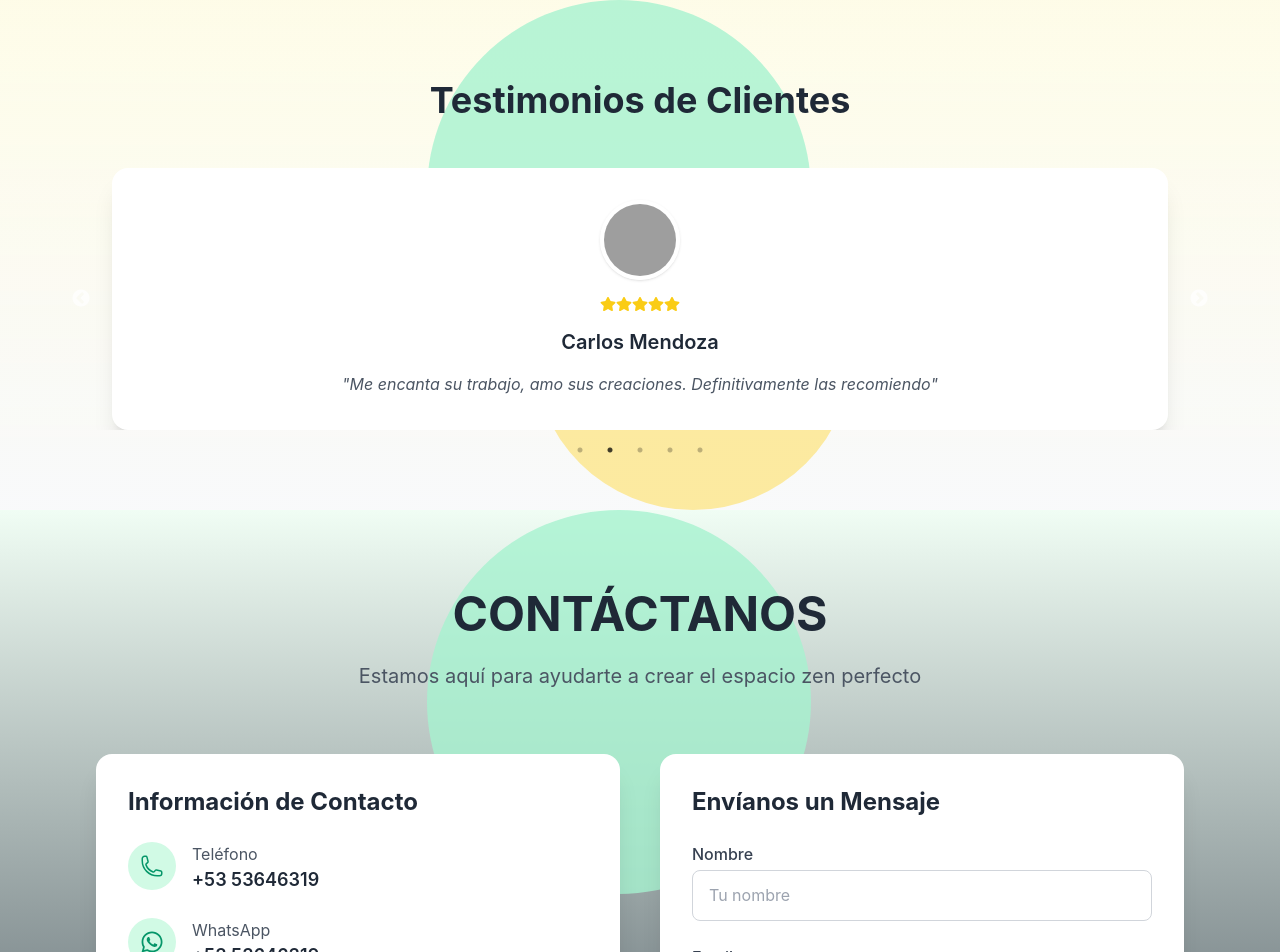
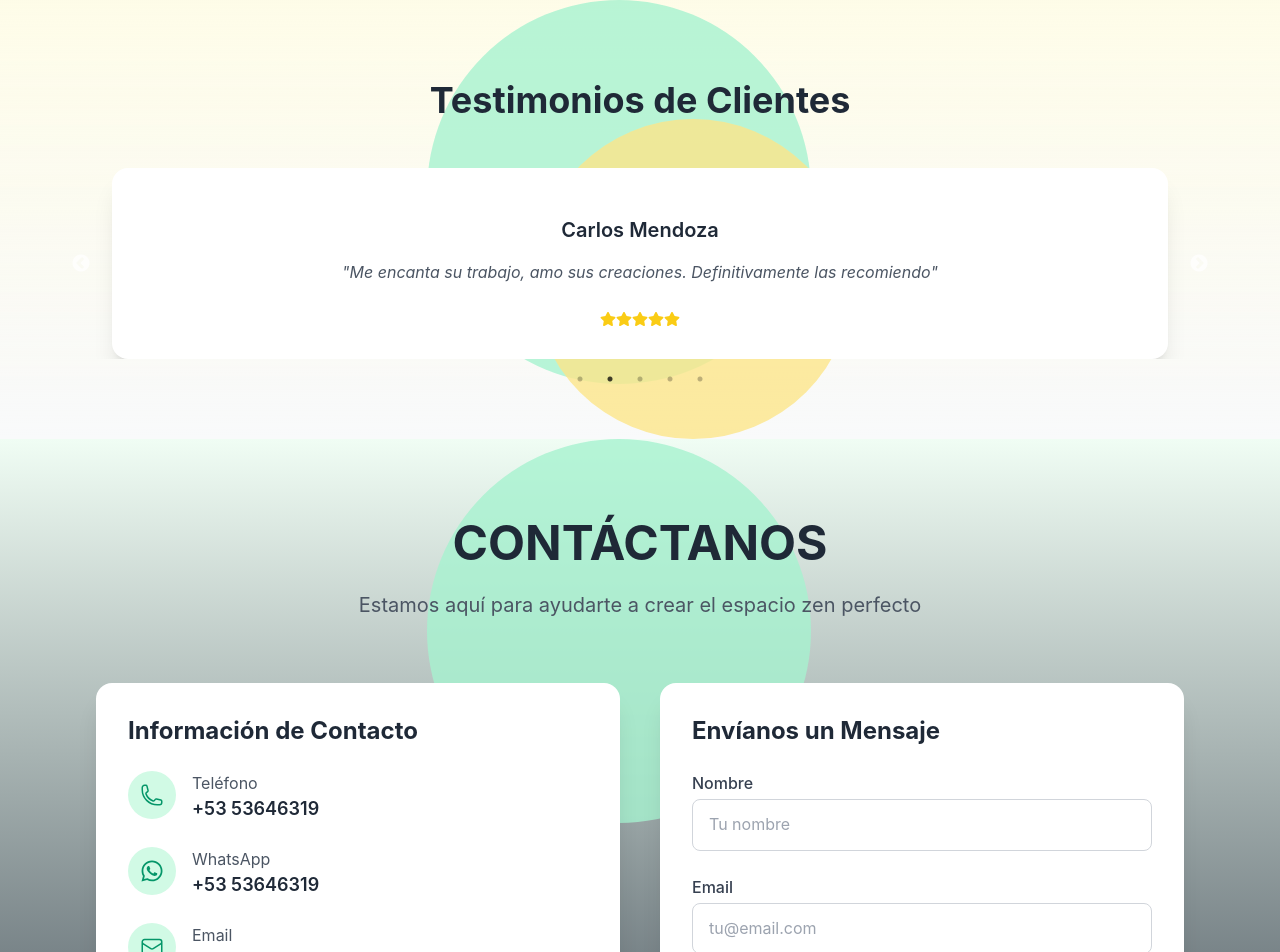
Before and after one commit to FrankyAntonioRodriguezHernandez/la-familia-del-bonsai-React, a React (Create React App) app: page / in a window 1280 px wide. Shown: the part 2954-3906 px from the top of the page. Built offline with nearby package versions, Linux system fonts and the light colour scheme; grey boxes are pictures that could not be loaded.

Commit message:
Quitando imagen de los testimonios

```diff
--- a/src/pages/home/components/Testimonials.jsx
+++ b/src/pages/home/components/Testimonials.jsx
@@ -10,31 +10,26 @@ const Testimonials = () => {
       name: "Ana Sol",
       text: "Amo mi trabajo, gracias por las lindas palabras y me alegra que les haya gustado",
       rating: 5,
-      avatar: "https://images.unsplash.com/photo-1438761681033-6461ffad8d80?w=150&h=150&fit=crop&crop=face"
     },
     {
       name: "Carlos Mendoza",
       text: "Me encanta su trabajo, amo sus creaciones. Definitivamente las recomiendo",
       rating: 5,
-      avatar: "https://images.unsplash.com/photo-1507003211169-0a1dd7228f2d?w=150&h=150&fit=crop&crop=face"
     },
     {
       name: "María García",
       text: "Sus bonsais son súper bonitos y fáciles de transportar",
       rating: 5,
-      avatar: "https://images.unsplash.com/photo-1438761681033-6461ffad8d80?w=150&h=150&fit=crop&crop=face"
     },
     {
       name: "Roberto Silva",
       text: "Excelente servicio, transformaron mi jardín en un espacio zen perfecto",
       rating: 5,
-      avatar: "https://images.unsplash.com/photo-1500648767791-00dcc994a43e?w=150&h=150&fit=crop&crop=face"
     },
     {
       name: "Isabel Torres",
       text: "Profesionales excepcionales, sus bonsais son verdaderas obras de arte",
-      rating: 4,
-      avatar: "https://images.unsplash.com/photo-1544005313-94ddf0286df2?w=150&h=150&fit=crop&crop=face"
+      rating: 4.5,
     }
   ];
 
@@ -67,7 +62,6 @@ const Testimonials = () => {
 
   return(
     <div className="py-16 md:py-20 bg-gradient-to-b from-yellow-50 to-white-800 relative overflow-hidden">
-      {/* Organic background shapes - igual que en el componente de contacto */}
       <div className="absolute inset-0 overflow-hidden">
         <div className="absolute top-0 left-1/3 w-72 h-72 md:w-96 md:h-96 bg-emerald-200 rounded-full opacity-10 animate-pulse"></div>
         <div className="absolute bottom-0 right-1/3 w-64 h-64 md:w-80 md:h-80 bg-amber-200 rounded-full opacity-10 animate-pulse"></div>
@@ -80,16 +74,10 @@ const Testimonials = () => {
             {testimonials.map((testimonial, index) => (
               <div key={index} className="px-4">
                 <div className="bg-white p-6 md:p-8 rounded-xl md:rounded-2xl shadow-lg md:shadow-xl text-center h-full">
-                  <div className="flex justify-center mb-4">
-                    <img
-                      src={testimonial.avatar}
-                      alt={testimonial.name}
-                      className="w-16 h-16 md:w-20 md:h-20 rounded-full object-cover border-4 border-white shadow"
-                    />
-                  </div>
-                  <StarRating rating={testimonial.rating} />
                   <h3 className="text-xl font-semibold mt-4 text-gray-800">{testimonial.name}</h3>
                   <p className="mt-4 text-gray-600 italic">"{testimonial.text}"</p>
+                  <br/>
+                  <StarRating rating={testimonial.rating} />
                 </div>
               </div>
             ))}
```
